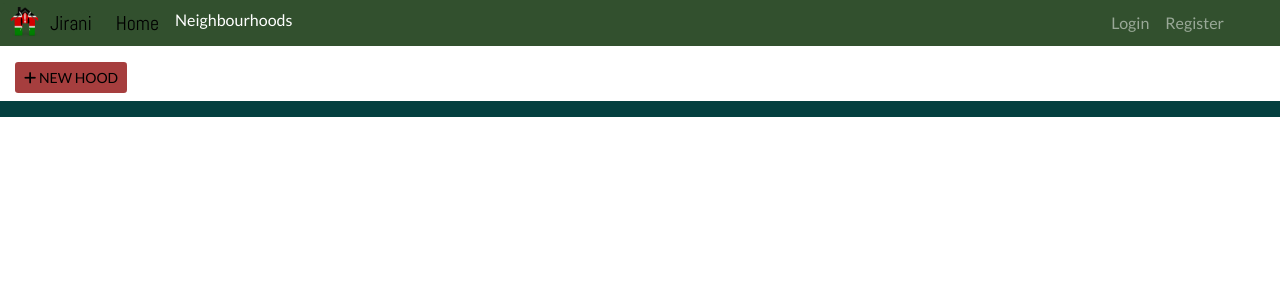
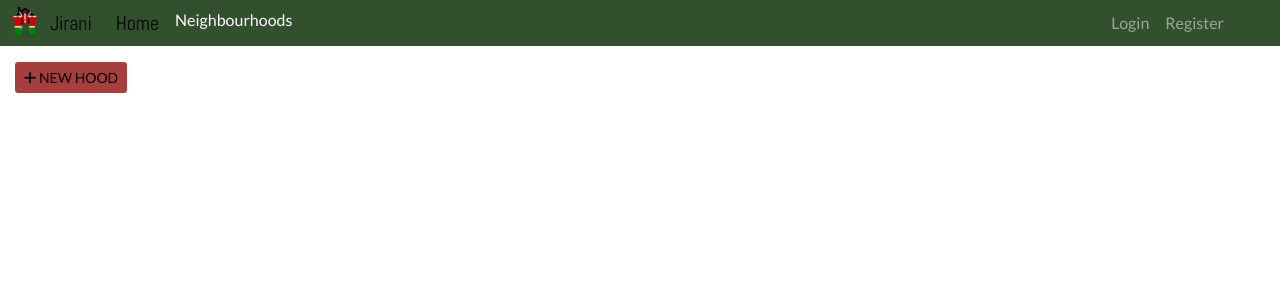
Before and after one commit to Wambui-123/NeighbourHood, a Django app: template neighbour/templates/all-neighbour/hoods.html in a window 1280 px wide. Shown: the top 306 px of the page. Run offline with Django 3.2, Linux system fonts and the light colour scheme; the template is opened without the code that fills it, so the values that code supplies are empty; some libraries are stand-ins or nearby versions; some web fonts are replaced.

Commit message:
styling templates

```diff
--- a/neighbour/templates/all-neighbour/hoods.html
+++ b/neighbour/templates/all-neighbour/hoods.html
@@ -15,8 +15,8 @@
     {% endif %}
     <a href="{% url 'newhood' %}" class="btn join black font-weight-bol btn-sm"><i class="fas fa-plus"></i> NEW HOOD</a>
     {% for hood in hoods %}
-    <div class="hood-cont p-2 card mt-3" >
-        <div class="row" style="background-color: #EFD345">
+    <div class="hood-cont p-2 card mt-3" style="background-color: #EFD345" >
+        <div class="row" >
             <div class="col-md-4">
                 <img class="hood-logo" src="{{hood.hood_logo.url}}" alt=" " height="200" width="320">
             </div>
@@ -46,14 +46,14 @@
     </div>
     {% endfor %}
 </div>
-<footer class="pt-1 pb-1">
+{% comment %} <footer class="pt-1 pb-1">
     <div class="container">
     <div class="">
-    <div class=" mt-2">
+    <div class=" mt-2"> {% endcomment %}
     {% comment %} <p class="copyright text-center"><small>&copy; 2021 All Rights Reserved.</small></p> {% endcomment %}
-    </div>
+    {% comment %} </div>
     </div>
     </div>
 
-
+</footer> {% endcomment %}
 {%endblock%}
```
